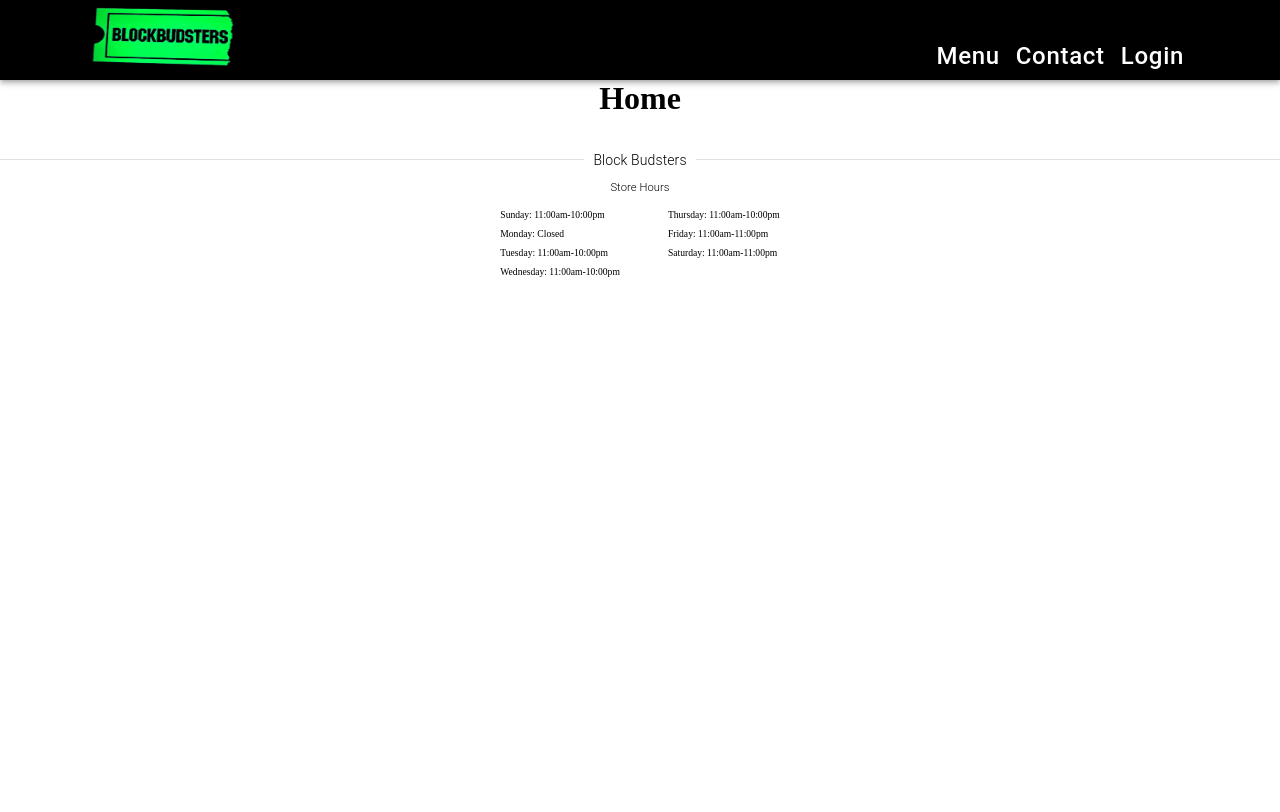
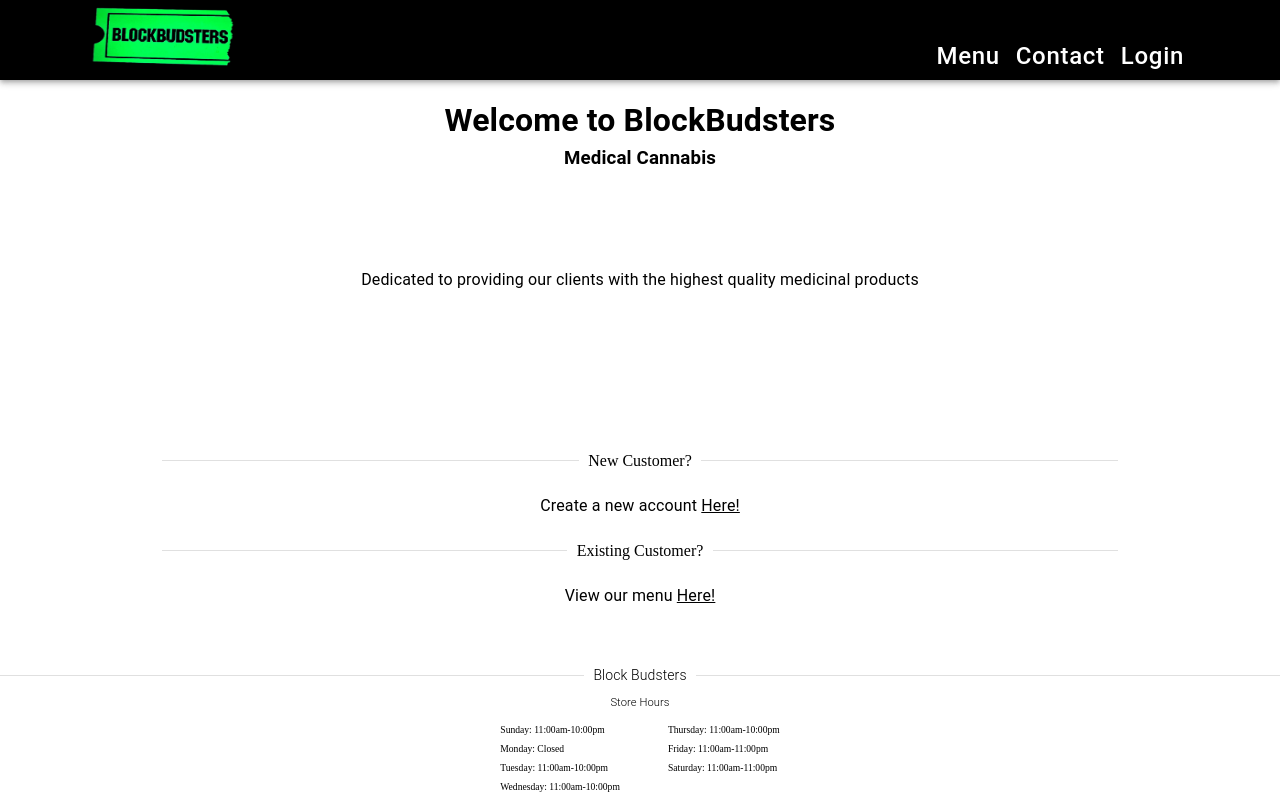
Before and after one commit to TimL94/BlockBudsters, a React (Vite) app in the folder client/: page / in a window 1280 px wide. Both pictures are taken after a click on the button "YES". Built offline with nearby package versions, Linux system fonts and the light colour scheme.

Commit message:
added content to the landing page

```diff
--- a/client/src/pages/Home.jsx
+++ b/client/src/pages/Home.jsx
@@ -1,4 +1,5 @@
-import { Container } from "@mui/material";
+import { Card, Container, Grid, CardHeader, CardContent, Typography, Divider } from "@mui/material";
+import { Link } from "react-router-dom";
 
 
 function Home() {
@@ -11,7 +12,17 @@ function Home() {
                 alignItems: 'center'
             }}
         >
-            <h1>Home</h1>
+            <Typography sx={{ mt: 2 }}><h1>Welcome to BlockBudsters</h1></Typography>
+            <Typography sx={{}}><h3>Medical Cannabis</h3></Typography>
+            <Grid container spacing={3} justifyContent='center'>
+                <Grid item xs={10} md={10} sx={{textAlign: 'center', mt: 2}} >
+                    <Typography variant="body1" sx={{ mb: 20, mt: 10 }}>Dedicated to providing our clients with the highest quality medicinal products</Typography>
+                    <Divider>New Customer?</Divider>
+                    <Typography variant="body1" sx={{ m: 3 }}>Create a new account <Link to='/Login' style={{ textDecoration: 'underline'}}>Here!</Link></Typography>
+                    <Divider>Existing Customer?</Divider>
+                    <Typography variant="body1" sx={{ m: 3 }}>View our menu <Link to='/Menu' style={{ textDecoration: 'underline' }}>Here!</Link></Typography>
+                </Grid>
+            </Grid>
         </Container>
     )
 }
```
